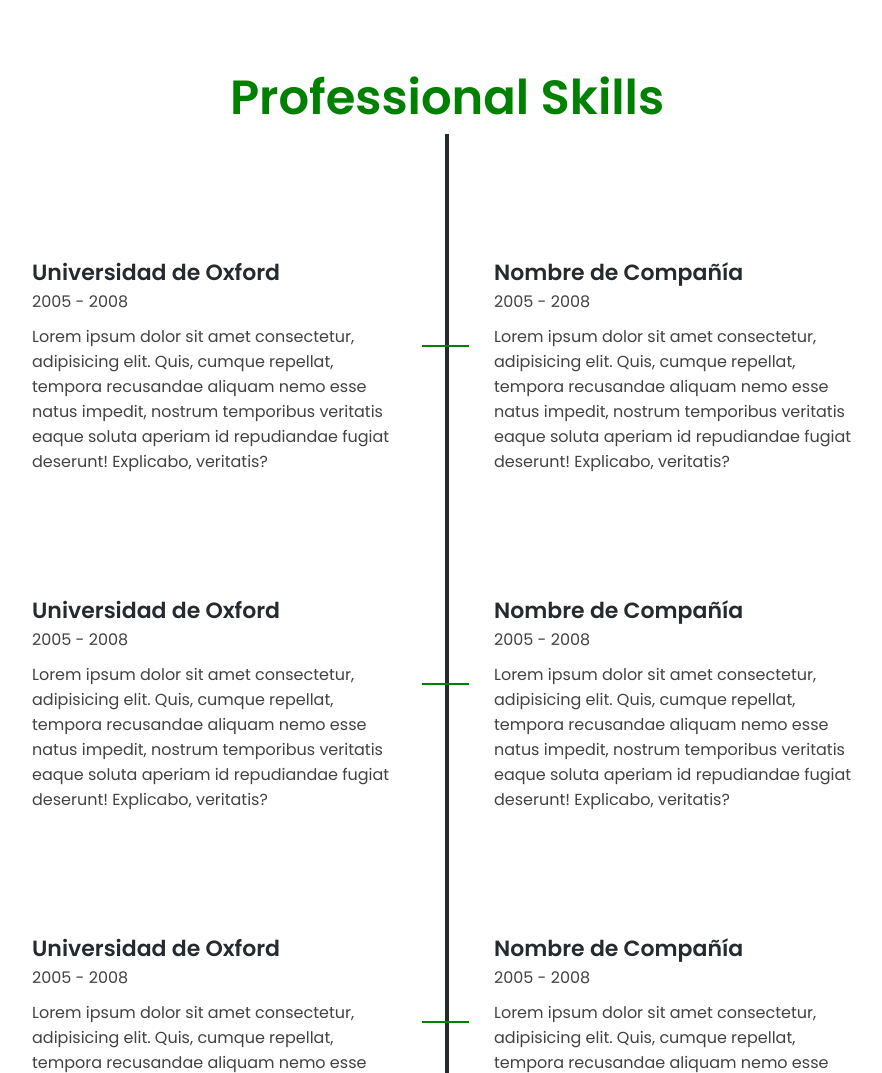
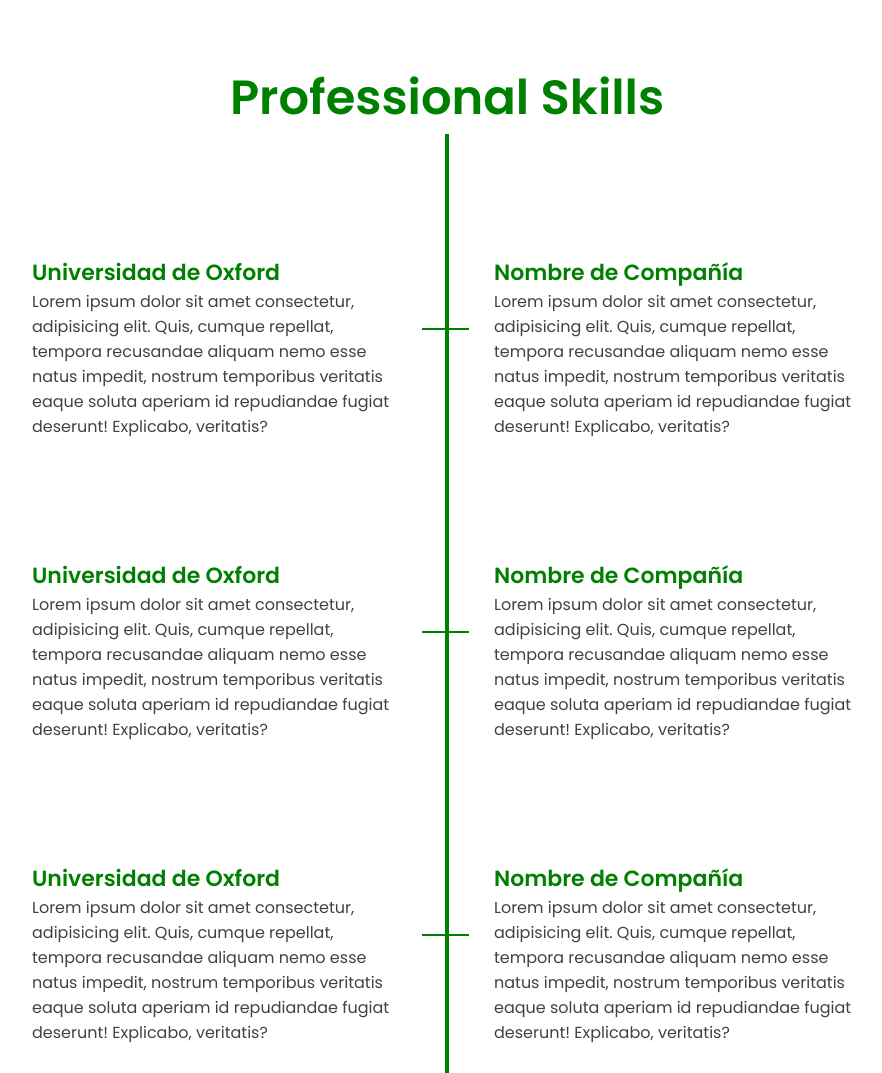
Before and after one commit to giofernandezrd/Portafolio, a plain HTML site: page index.html in a window 1280 px wide. Shown: the part 2420-3493 px from the top of the page, without its empty margins (193-1075 px from the left). Drawn offline with nearby package versions, Linux system fonts and the light colour scheme.

Commit message:
Sabado en la noche Final

```diff
--- a/index.html
+++ b/index.html
@@ -326,7 +326,6 @@
                       <div class="item izq">
                           <h4>Arte y Multimedia</h4>
                           <span class="casa">Universidad de Oxford</span>
-                          <span class="fecha">2005 - 2008</span>
                           <p>Lorem ipsum dolor sit amet consectetur, adipisicing elit. Quis, cumque repellat, tempora recusandae aliquam nemo esse natus impedit, nostrum temporibus veritatis eaque soluta aperiam id repudiandae fugiat deserunt! Explicabo, veritatis?</p>
                           <div class="conectori">
                               <div class="circuloi"></div>
@@ -335,7 +334,6 @@
                       <div class="item izq">
                           <h4>Arte y Multimedia</h4>
                           <span class="casa">Universidad de Oxford</span>
-                          <span class="fecha">2005 - 2008</span>
                           <p>Lorem ipsum dolor sit amet consectetur, adipisicing elit. Quis, cumque repellat, tempora recusandae aliquam nemo esse natus impedit, nostrum temporibus veritatis eaque soluta aperiam id repudiandae fugiat deserunt! Explicabo, veritatis?</p>
                           <div class="conectori">
                               <div class="circuloi"></div>
@@ -344,7 +342,6 @@
                       <div class="item izq">
                           <h4>Arte y Multimedia</h4>
                           <span class="casa">Universidad de Oxford</span>
-                          <span class="fecha">2005 - 2008</span>
                           <p>Lorem ipsum dolor sit amet consectetur, adipisicing elit. Quis, cumque repellat, tempora recusandae aliquam nemo esse natus impedit, nostrum temporibus veritatis eaque soluta aperiam id repudiandae fugiat deserunt! Explicabo, veritatis?</p>
                           <div class="conectori">
                               <div class="circuloi"></div>
@@ -357,7 +354,6 @@
                       <div class="item der">
                           <h4>Front Developer</h4>
                           <span class="casa">Nombre de Compañía</span>
-                          <span class="fecha">2005 - 2008</span>
                           <p>Lorem ipsum dolor sit amet consectetur, adipisicing elit. Quis, cumque repellat, tempora recusandae aliquam nemo esse natus impedit, nostrum temporibus veritatis eaque soluta aperiam id repudiandae fugiat deserunt! Explicabo, veritatis?</p>
                           <div class="conectord">
                               <div class="circulod"></div>
@@ -366,7 +362,6 @@
                       <div class="item der">
                           <h4>Front Developer</h4>
                           <span class="casa">Nombre de Compañía</span>
-                          <span class="fecha">2005 - 2008</span>
                           <p>Lorem ipsum dolor sit amet consectetur, adipisicing elit. Quis, cumque repellat, tempora recusandae aliquam nemo esse natus impedit, nostrum temporibus veritatis eaque soluta aperiam id repudiandae fugiat deserunt! Explicabo, veritatis?</p>
                           <div class="conectord">
                               <div class="circulod"></div>
@@ -375,7 +370,6 @@
                       <div class="item der">
                           <h4>Front Developer</h4>
                           <span class="casa">Nombre de Compañía</span>
-                          <span class="fecha">2005 - 2008</span>
                           <p>Lorem ipsum dolor sit amet consectetur, adipisicing elit. Quis, cumque repellat, tempora recusandae aliquam nemo esse natus impedit, nostrum temporibus veritatis eaque soluta aperiam id repudiandae fugiat deserunt! Explicabo, veritatis?</p>
                           <div class="conectord">
                               <div class="circulod"></div>
--- a/style.css
+++ b/style.css
@@ -489,10 +489,10 @@
   margin-bottom: 25px;
 }
 .curriculum .fila .izquierda{
-  border-right: 2px solid #252A2E;
+  border-right: 2px solid #008000;
 }
 .curriculum .fila .derecha{
-  border-left: 2px solid #252A2E;
+  border-left: 2px solid #008000;
 }
 .curriculum .fila .item{
   padding: 25px;
@@ -504,14 +504,14 @@
   margin-bottom: 10px;
 }
 .curriculum .fila .item .casa{
-  color: #252A2E;
+  color: #008000;
   font-size: 22px;
   font-weight: bold;
   display: block;
 }
 .curriculum .fila .item .fecha{
   display: block;
-  color: #424242;
+  color: #008000 ;
   margin-bottom: 10px;
 }
 
```
